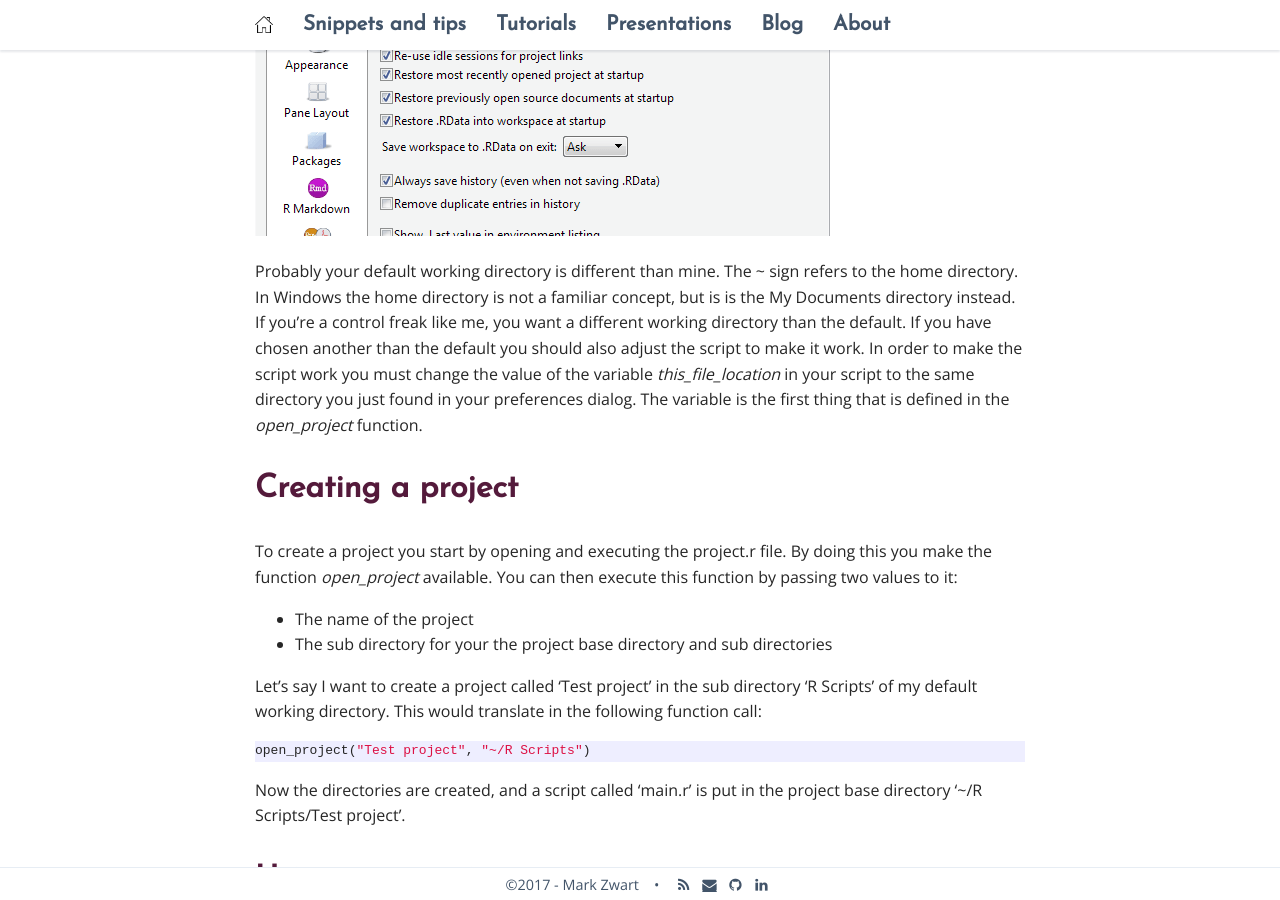
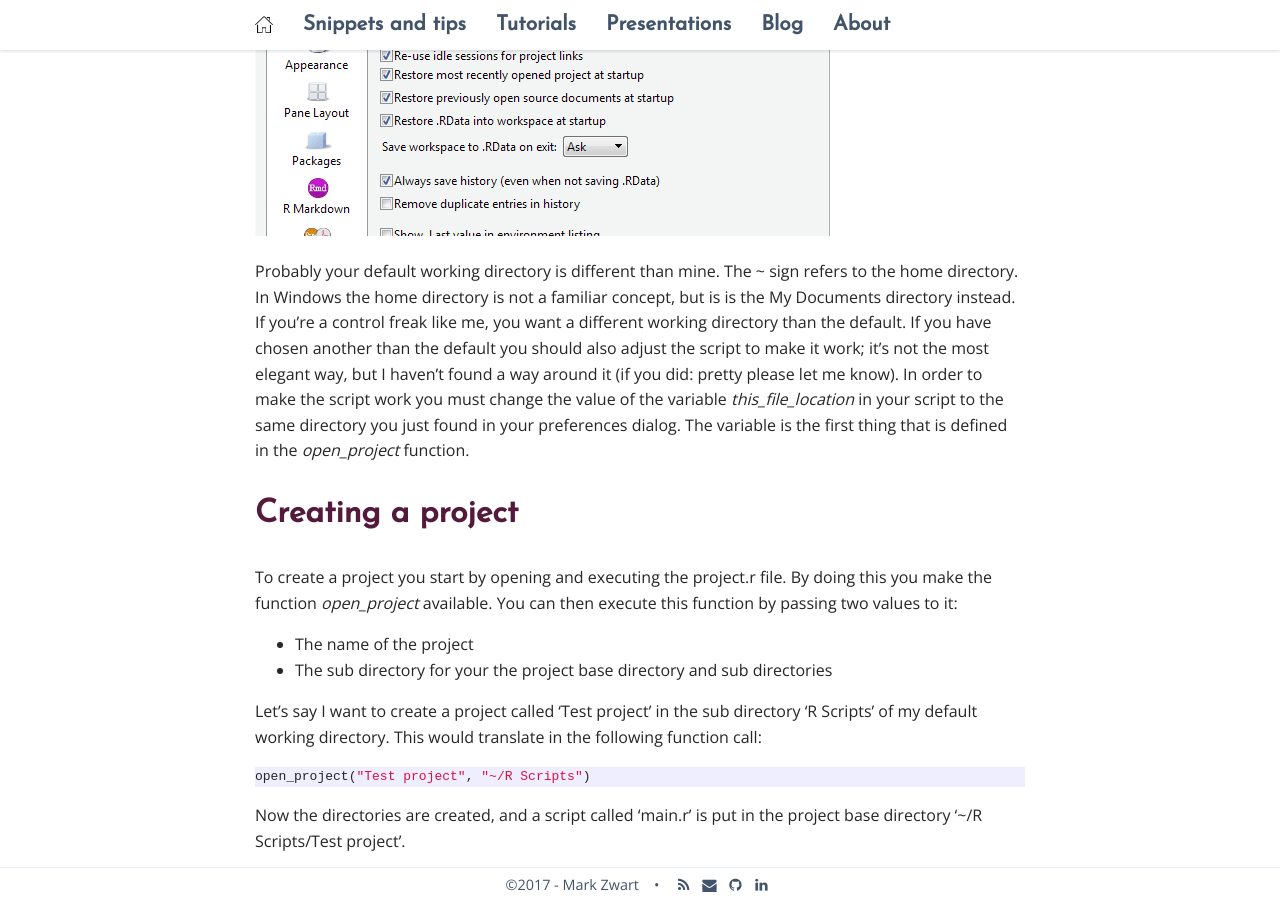
Before and after one commit to mark-me/mark-me.github.io, a Jekyll site: the page built from _pages/tutorials/project-template.md, in a window 1280 px wide and 900 px high, scrolled down 1454 px. Built offline with Jekyll 4.4.1, drawn with Linux system fonts in a browser that asks for light colours; nearby versions of some CDN libraries; comment, search, counter and statistics services are not loaded.

Commit message:
Update project-template.md

```diff
--- a/_pages/tutorials/project-template.md
+++ b/_pages/tutorials/project-template.md
@@ -35,7 +35,7 @@
 To start off with you can [save the project.r script](https://github.com/mark-me/The-R-Pages/blob/master/project.r) in your the default working directory. If you have no idea what I'm talking about you can find this through the options screen:
 <img src="/_pages/tutorials/working_directory_setting.png" alt="Character appearance" width="575" height="340" align="centre"/>
 
-Probably your default working directory is different than mine. The ~ sign refers to the home directory. In Windows the home directory is not a familiar concept, but is is the My Documents directory instead. If you're a control freak like me, you want a different working directory than the default. If you have chosen another than the default you should also adjust the script to make it work. In order to make the script work you must change the value of the variable _this_file_location_ in your script to the same directory you just found in your preferences dialog. The variable is the first thing that is defined in the _open_project_ function.
+Probably your default working directory is different than mine. The ~ sign refers to the home directory. In Windows the home directory is not a familiar concept, but is is the My Documents directory instead. If you're a control freak like me, you want a different working directory than the default. If you have chosen another than the default you should also adjust the script to make it work; it's not the most elegant way, but I haven't found a way around it (if you did: pretty please let me know). In order to make the script work you must change the value of the variable _this_file_location_ in your script to the same directory you just found in your preferences dialog. The variable is the first thing that is defined in the _open_project_ function.
 
 # Creating a project
 
```
